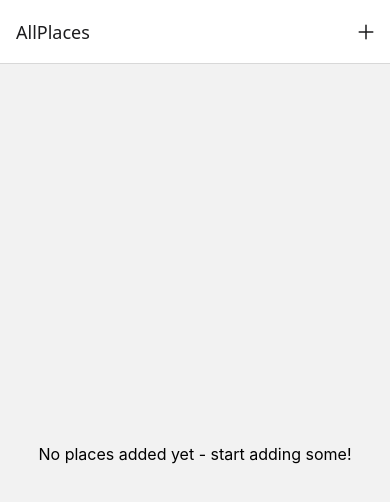
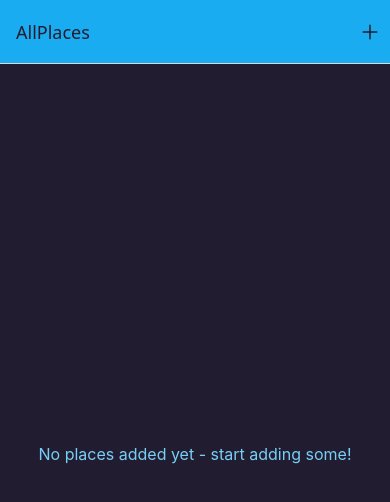
Before and after one commit to SnezhanaKorsak/rn-course-native-features, a React Native app: screen /AllPlaces in a window 390 px wide. Shown: the top 502 px of the page. Built offline with nearby package versions, Linux system fonts and the light colour scheme.

Commit message:
#2 Use device camera

```diff
--- a/app.json
+++ b/app.json
@@ -23,6 +23,14 @@
     },
     "web": {
       "favicon": "./assets/favicon.png"
-    }
+    },
+    "plugins": [
+      [
+        "expo-image-picker",
+        {
+          "cameraPermission": "The app needs access to your camera in order to take photos of your favorite places."
+        }
+      ]
+    ]
   }
 }
--- /dev/null
+++ b/components/places/ImagePicker.tsx
@@ -0,0 +1,93 @@
+import { useState } from 'react';
+import { Alert, Button, View, Text, Image, StyleSheet } from 'react-native';
+import {
+  launchCameraAsync,
+  useCameraPermissions,
+  PermissionStatus,
+} from 'expo-image-picker';
+
+import { Colors } from '../../constants/colors';
+
+import { OutlinedButton } from '../ui/OutlinedButton';
+
+export const ImagePicker = () => {
+  const [cameraPermissionInformation, requestPermission] = useCameraPermissions();
+
+  const [pickedImage, setPickedImage] = useState('');
+
+  const verifyPermissions = async () => {
+    // Если статус неопределён, запрашиваем
+    if (cameraPermissionInformation?.status === PermissionStatus.UNDETERMINED) {
+      const permissionResponse = await requestPermission();
+
+      return permissionResponse.granted;
+    }
+
+    // Если статус "отказано", пробуем повторно запросить
+    if (cameraPermissionInformation?.status === PermissionStatus.DENIED) {
+      const permissionResponse = await requestPermission();
+      console.log('Repeated permission request:', permissionResponse);
+
+      if (!permissionResponse.granted) {
+        Alert.alert(
+          'Insufficient Permissions!',
+          'You need to grant camera permissions to use this app.'
+        );
+        return false;
+      }
+      return true;
+    }
+
+    // Даже если статус "DENIED", но запрос вернул granted: true — значит всё ок
+    return true;
+  };
+
+  const takeImageHandler = async () => {
+    const hasPermission = await verifyPermissions();
+
+    if (!hasPermission) {
+      return;
+    }
+
+    const image = await launchCameraAsync({
+      allowsEditing: true,
+      aspect: [16, 9],
+      quality: 0.5,
+    });
+
+    if (image?.assets) {
+      setPickedImage(image.assets[0]?.uri);
+    }
+  };
+
+  let imagePreview = <Text>No image taken yet.</Text>;
+
+  if (pickedImage) {
+    imagePreview = <Image style={styles.image} source={{ uri: pickedImage }} />;
+  }
+
+  return (
+    <View>
+      <View style={styles.imagePreview}>{imagePreview}</View>
+      <OutlinedButton icon="camera" onPress={takeImageHandler}>
+        Take Image
+      </OutlinedButton>
+    </View>
+  );
+};
+
+const styles = StyleSheet.create({
+  imagePreview: {
+    width: '100%',
+    height: 200,
+    marginVertical: 8,
+    justifyContent: 'center',
+    alignItems: 'center',
+    backgroundColor: Colors.primary100,
+    borderRadius: 4
+  },
+  image: {
+    width: '100%',
+    height: '100%'
+  }
+});
--- a/components/places/PlaceForm.tsx
+++ b/components/places/PlaceForm.tsx
@@ -1,13 +1,50 @@
-import { Text, View, StyleSheet } from 'react-native';
+import { useState } from 'react';
+import { ScrollView, StyleSheet, Text, TextInput, View } from 'react-native';
+
+import { Colors } from '../../constants/colors';
+import { ImagePicker } from './ImagePicker';
 
 type Props = {}
 
 export const PlaceForm = ({}: Props) => {
+  const [enteredTitle, setEnteredTitle] = useState('');
+
+  const changeTitleHandler = (enteredText: string) => {
+    setEnteredTitle(enteredText);
+  }
+
   return (
-    <View>
-      <Text>The Place Form</Text>
-    </View>
+    <ScrollView style={styles.form}>
+      <View>
+        <Text style={styles.label}>Title</Text>
+        <TextInput
+          style={styles.input}
+          onChangeText={changeTitleHandler}
+          value={enteredTitle}
+        />
+      </View>
+      <ImagePicker />
+    </ScrollView>
   );
 };
 
-const styles = StyleSheet.create({});
+const styles = StyleSheet.create({
+  form: {
+    flex: 1,
+    padding: 24,
+  },
+  label: {
+    fontWeight: 'bold',
+    marginBottom: 4,
+    color: Colors.primary500,
+  },
+  input: {
+    marginVertical: 8,
+    paddingHorizontal: 4,
+    paddingVertical: 8,
+    fontSize: 16,
+    borderBottomColor: Colors.primary700,
+    borderBottomWidth: 2,
+    backgroundColor: Colors.primary100,
+  },
+});
--- a/components/places/PlacesList.tsx
+++ b/components/places/PlacesList.tsx
@@ -1,6 +1,8 @@
 import { FlatList, StyleSheet, Text, View } from 'react-native';
 
 import { PlaceType } from '../../types';
+import { Colors } from '../../constants/colors';
+
 import { PlaceItem } from './PlaceItem';
 
 type Props = {
@@ -35,5 +37,6 @@
   },
   fallbackText: {
     fontSize: 16,
+    color: Colors.primary200
   },
 });
--- a/components/ui/IconButton.tsx
+++ b/components/ui/IconButton.tsx
@@ -22,7 +22,6 @@
 const styles = StyleSheet.create({
   button: {
     padding: 8,
-    margin: 4,
     justifyContent: 'center',
     alignItems: 'center',
   },
--- /dev/null
+++ b/components/ui/OutlinedButton.tsx
@@ -0,0 +1,50 @@
+import React from "react";
+import { Pressable, StyleSheet, Text } from 'react-native';
+import { Ionicons } from '@expo/vector-icons';
+
+import { Colors } from '../../constants/colors';
+
+type Props = {
+  children: React.ReactNode;
+  icon: keyof typeof Ionicons.glyphMap;
+  onPress: () => void;
+}
+
+export const OutlinedButton = ({ children, onPress, icon }: Props) => {
+  return (
+    <Pressable
+      style={({ pressed }) => [styles.button, pressed && styles.pressed]}
+      onPress={onPress}
+    >
+      <Ionicons
+        style={styles.icon}
+        name={icon}
+        size={18}
+        color={Colors.primary500}
+      />
+      <Text style={styles.text}>{children}</Text>
+    </Pressable>
+  );
+};
+
+const styles = StyleSheet.create({
+  button: {
+    paddingHorizontal: 12,
+    paddingVertical: 6,
+    margin: 4,
+    flexDirection: 'row',
+    justifyContent: 'center',
+    alignItems: 'center',
+    borderWidth: 1,
+    borderColor: Colors.primary500,
+  },
+  pressed: {
+    opacity: 0.7,
+  },
+  icon: {
+    marginRight: 6,
+  },
+  text: {
+    color: Colors.primary500,
+  },
+});
--- /dev/null
+++ b/constants/colors.ts
@@ -0,0 +1,11 @@
+export const Colors = {
+  primary50: '#cfeffd',
+  primary100: '#a0defb',
+  primary200: '#77cff8',
+  primary400: '#44bdf5',
+  primary500: '#1aacf0',
+  primary700: '#0570c9',
+  primary800: '#003b88',
+  accent500: '#e6b30b',
+  gray700: '#221c30',
+};
--- a/navigation/NativeStack.tsx
+++ b/navigation/NativeStack.tsx
@@ -1,6 +1,7 @@
 import { createNativeStackNavigator } from '@react-navigation/native-stack';
 import { NavigationContainer } from '@react-navigation/native';
 
+import { Colors } from '../constants/colors';
 import { TypeRootStackParamList } from './types';
 
 import { AllPlaces } from '../screens/AllPlaces';
@@ -12,7 +13,13 @@
 export const Navigation = () => {
   return (
     <NavigationContainer>
-      <Stack.Navigator>
+      <Stack.Navigator
+        screenOptions={{
+          headerStyle: { backgroundColor: Colors.primary500 },
+          headerTintColor: Colors.gray700,
+          contentStyle: { backgroundColor: Colors.gray700 },
+        }}
+      >
         <Stack.Screen
           name="AllPlaces"
           component={AllPlaces}
@@ -27,7 +34,13 @@
             ),
           })}
         />
-        <Stack.Screen name="AddPlace" component={AddPlace} />
+        <Stack.Screen
+          name="AddPlace"
+          component={AddPlace}
+          options={{
+            title: 'Add a new Place',
+          }}
+        />
       </Stack.Navigator>
     </NavigationContainer>
   );
--- a/package.json
+++ b/package.json
@@ -13,6 +13,7 @@
     "@react-navigation/native": "^7.1.6",
     "@react-navigation/native-stack": "^7.3.10",
     "expo": "~52.0.43",
+    "expo-image-picker": "~16.0.6",
     "expo-status-bar": "~2.0.1",
     "react": "18.3.1",
     "react-native": "0.76.9",
```
Also changed, not shown: 1 other file (tests, documents, lock files or other folders).
